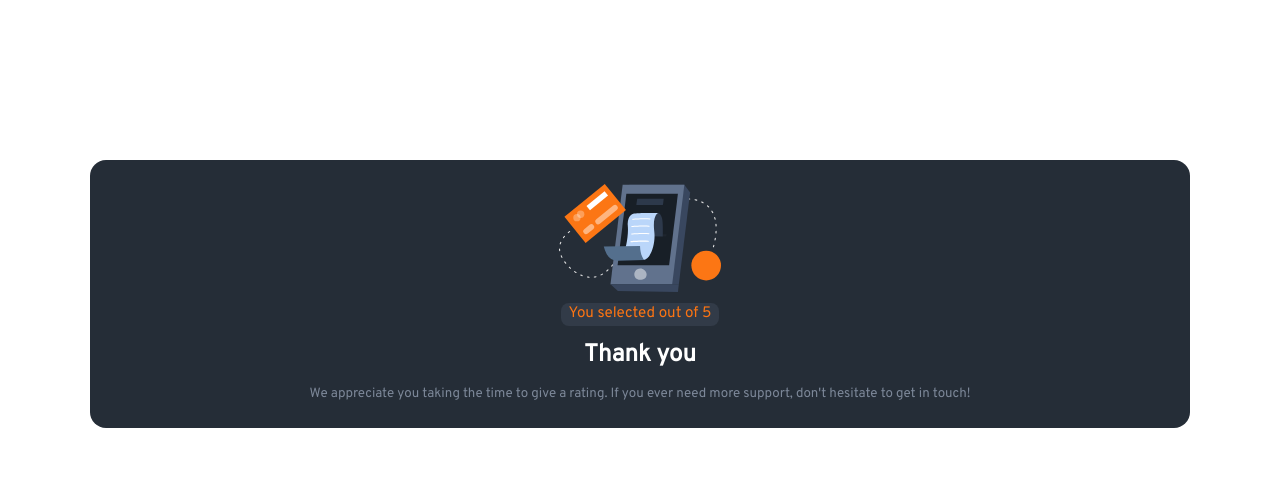
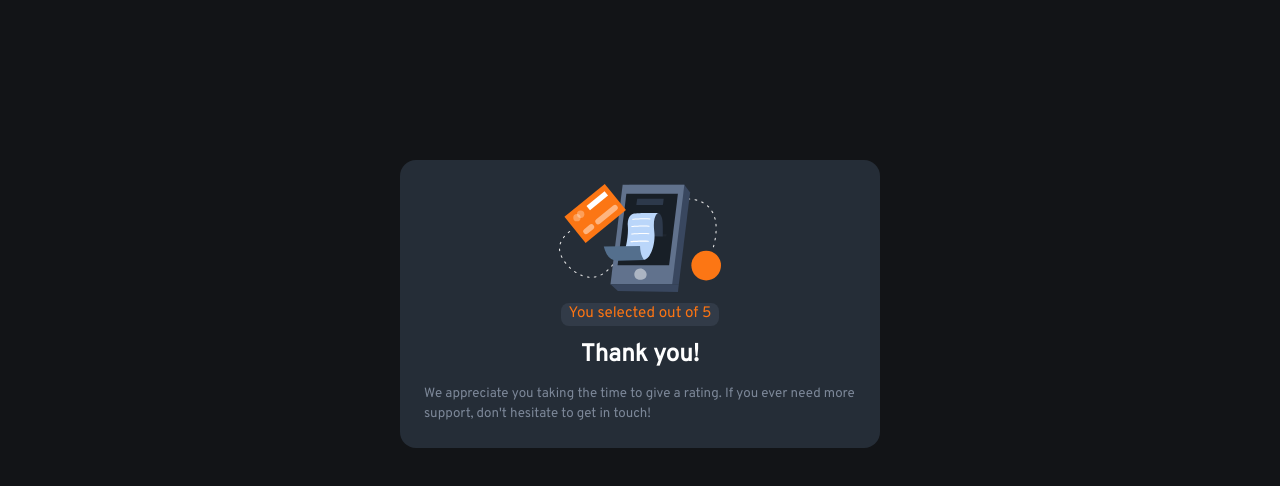
Before and after one commit to hamze-kabi/interactive-rating-component, a plain HTML site: page thankyou.html in a window 1280 px wide. Drawn offline with Linux system fonts and the light colour scheme.

Commit message:
finished

```diff
--- a/style.css
+++ b/style.css
@@ -18,6 +18,8 @@
 body {
   background-color: var(--very-dark-blue);
   font-family: "overpass";
+  display: flex;
+  justify-content: center;
 }
 
 main {
@@ -28,6 +30,8 @@ main {
   background-color: var(--dark-blue);
   padding: 1.5rem;
   border-radius: 1rem;
+  width: 100%;
+  max-width: 30rem;
 }
 
 /* used in icon-star and buttons*/
@@ -86,6 +90,10 @@ main {
   margin: 0.7rem auto 0 auto;
 }
 
+#submit:hover {
+  cursor: pointer;
+}
+
 #submit:active {
   translate: 0rem 0.1rem;
 }
@@ -106,9 +114,3 @@ main {
   color: var(--orange);
   font-size: 0.95rem;
 }
-
-@media screen and (width > 1023px) {
-  body {
-    background-color: white;
-  }
-}
--- a/thankyou.html
+++ b/thankyou.html
@@ -10,7 +10,7 @@
   <main id="thankyou-main">
     <object data="images\illustration-thank-you.svg" type="image/svg+xml"></object>
     <p class="select-result">You selected <span id="display-selected-rate"></span> out of 5</p>
-    <p class="title">Thank you</p>
+    <p class="title">Thank you!</p>
     <p class="support-text">We appreciate you taking the time to give a rating. If you ever need more support, don't hesitate to get in touch!</p>
   </main>
   <script src="script.js" defer></script>
```
